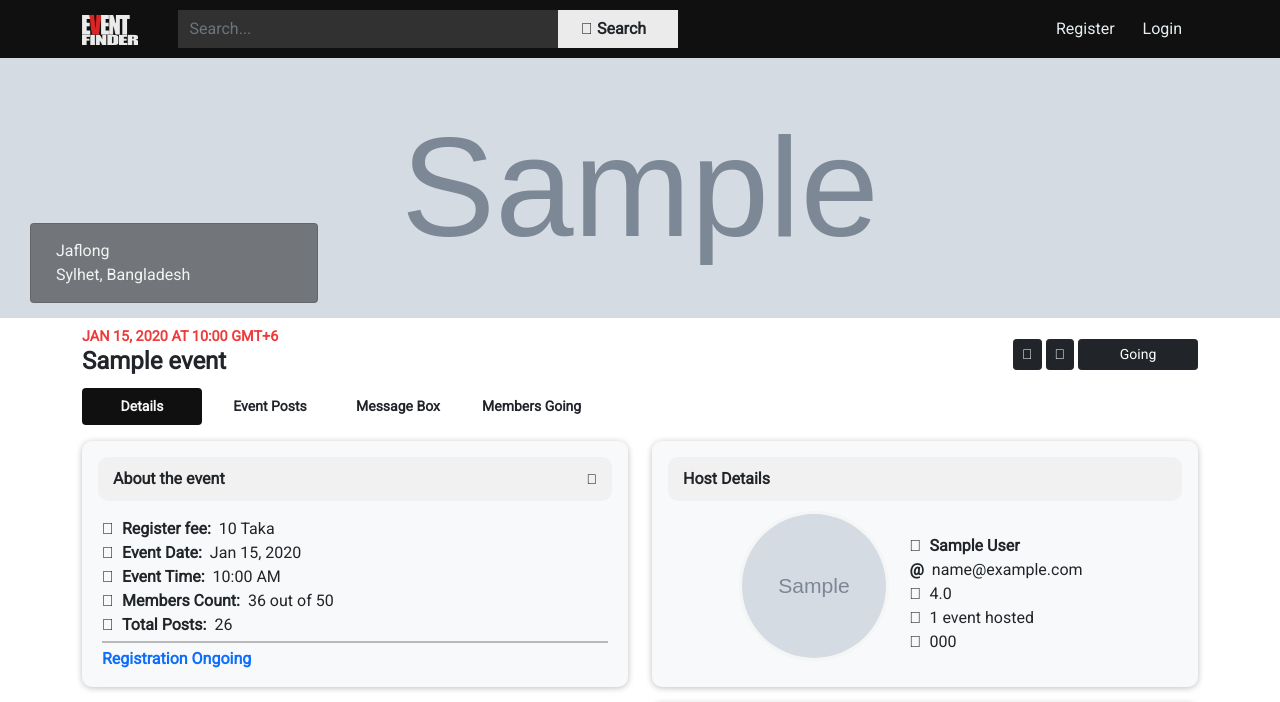
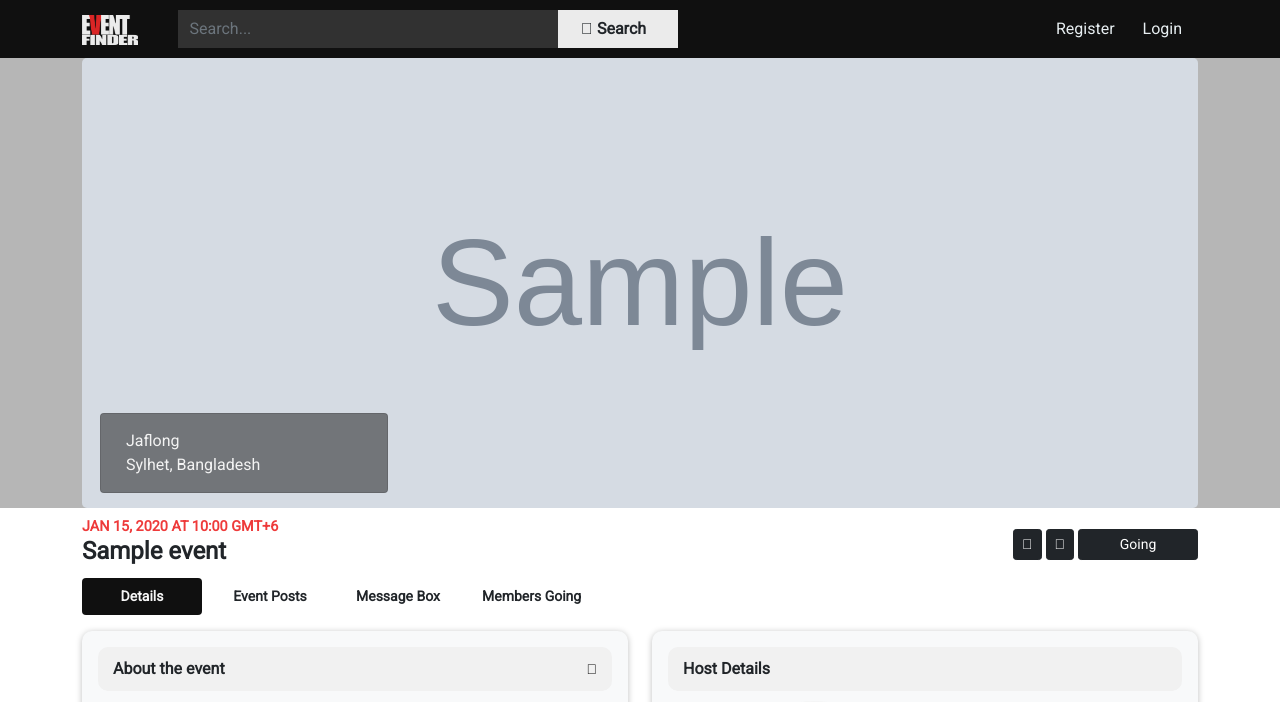
Before and after one commit to MinusThetaOld/event-finder, a Flask app: page /events/1 in a window 1280 px wide. Shown: the top 702 px of the page. Run offline with Flask 2, Linux system fonts and the light colour scheme; tables that the repository leaves empty hold one stand-in row (values such as "Sample post"); grey boxes marked "Sample" are stand-in pictures; some libraries are stand-ins or nearby versions.

Commit message:
feat: Redesigned the view event page

```diff
--- a/flaskr/events/routes.py
+++ b/flaskr/events/routes.py
@@ -38,7 +38,7 @@ def create_event():
         if form.event_cover_photo.data:
             # saving
             photo_file = save_photos(
-                form.event_cover_photo.data, current_user.id, "eventCover", 1040, 350)
+                form.event_cover_photo.data, current_user.id, "eventCover", 1180, 450)
             event.cover_photo = "/images/uploads/eventCover/" + photo_file
         db.session.add(event)
         db.session.commit()
@@ -66,7 +66,6 @@ def event_info(id: int):
         event.day = form.event_days_count.data
         event.night = form.event_nights_count.data
         event.fee = form.event_fee.data
-        event.cover_photo = form.event_cover_photo.data
         event.hotel_name = form.hotel_name.data
         event.hotel_weblink = form.hotel_web_link.data
         if form.event_cover_photo.data:
@@ -75,7 +74,7 @@ def event_info(id: int):
                 remove_photo(file_path)
             # saving
             photo_file = save_photos(
-                form.event_cover_photo.data, current_user.id, "eventCover", 1040, 350)
+                form.event_cover_photo.data, current_user.id, "eventCover", 1180, 450)
             event.cover_photo = "/images/uploads/eventCover/" + photo_file
         db.session.commit()
         flash(f"Event information saved", "success")
--- a/flaskr/static/styles/events/view-event.css
+++ b/flaskr/static/styles/events/view-event.css
@@ -1,14 +1,21 @@
-.cover-location{
+.cover-location {
     position: relative;
 }
 
-.event-image{
+.cover-bg {
+    background-color: rgba(15, 15, 15, 0.3) !important;
+    -webkit-backdrop-filter: blur(10px) !important;
+    backdrop-filter: blur(10px) !important;
+}
+
+.event-image {
     margin: 0;
     width: 100%;
-    height: 260px;
+    height: 450px;
+    border-radius: 5px;
 }
 
-.location-name{
+.location-name {
     padding: 15px 25px;
     background-color: rgba(16, 16, 16, 0.5);
     width: 18rem;
@@ -19,7 +26,7 @@
 
 }
 
-.event-time{
+.event-time {
     color: #EE3A3A;
     font-size: 0.9rem;
     margin-bottom: 0;
--- a/flaskr/templates/events/view-event.html
+++ b/flaskr/templates/events/view-event.html
@@ -6,11 +6,13 @@
 {% endblock %}
 
 {% block content %}
-<div class="container-fluid cover-location px-0">
-    <img class="event-image" src="{{ url_for('static', filename=event.cover_photo) }}" alt="event_image">
-    <div class="card card-body location-name">
-        <span>Jaflong</span>
-        <span>Sylhet, Bangladesh</span>
+<div class="container-fluid px-0 cover-bg">
+    <div class="container cover-location">
+        <img class="event-image" src="{{ url_for('static', filename=event.cover_photo) }}" alt="event_image">
+        <div class="card card-body location-name">
+            <span>Jaflong</span>
+            <span>Sylhet, Bangladesh</span>
+        </div>
     </div>
 </div>
 <div class="container mt-2">
```
